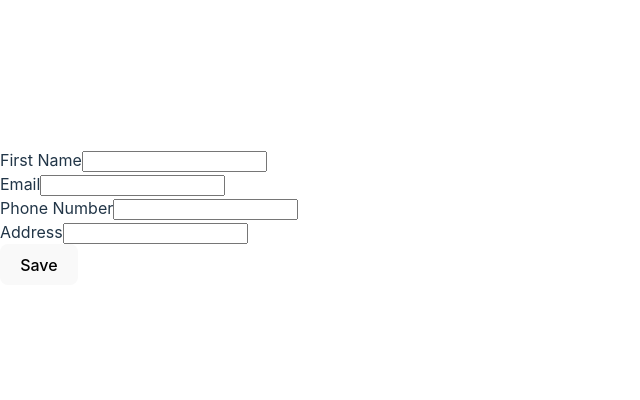
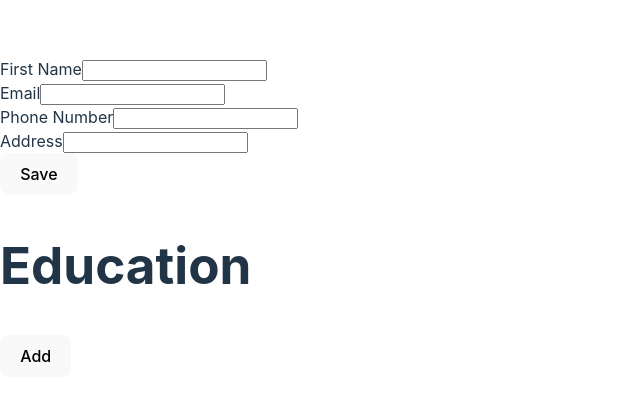
Before and after one commit to thabomoloi/cv-app, a React (Vite) app: page / in a window 1280 px wide. Shown: the part 166-566 px from the top of the page, without its empty margins (0-640 px from the left). Built offline with nearby package versions, Linux system fonts and the light colour scheme.

Commit message:
Add education form

```diff
--- a/src/App.jsx
+++ b/src/App.jsx
@@ -1,6 +1,7 @@
 import { useState } from "react";
 import uniqid from "uniqid";
 import PersonalDetails from "./components/PersonalDetails.jsx";
+import Education from "./components/EducationDetails.jsx";
 
 function App() {
 	const [personalDetails, setPersonalDetails] = useState({
@@ -12,6 +13,8 @@ function App() {
 
 	const [education, setEducation] = useState([]);
 	const [experience, setExperience] = useState([]);
+
+	const [educationEditID, setEducationEditID] = useState(null);
 
 	const handleDetailsChange = (event) => {
 		const name = event.target.name;
@@ -26,21 +29,22 @@ function App() {
 			address: "",
 		});
 	};
+
 	const handleEducationAdd = (event) => {
-		const { school, degree, startDate, endDate } = event.target.elements;
+		const id = uniqid();
 		setEducation((prevEducation) => [
 			...prevEducation,
 			{
-				id: uniqid(),
-				school: school.value,
-				degree: degree.value,
-				startDate: startDate.value,
-				endDate: endDate.value,
+				id,
+				school: "",
+				degree: "",
+				startDate: "",
+				endDate: "",
 			},
 		]);
+		setEducationEditID(id);
 	};
-	const handleEducationRemove = (event) => {
-		const { key } = event.target.dataset;
+	const handleEducationRemove = (key) => {
 		const updatedEducation = education.filter((item) => item.id != key);
 		setEducation(updatedEducation);
 	};
@@ -53,26 +57,24 @@ function App() {
 			}
 			return { ...item };
 		});
+		console.log(key);
 		setEducation(educationUpdate);
 	};
 
 	const handleExperienceAdd = (event) => {
-		const { company, position, startDate, endDate, description } =
-			event.target.elements;
 		setExperience((prevExperience) => [
 			...prevExperience,
 			{
 				id: uniqid(),
-				company: company.value,
-				position: position.value,
-				startDate: startDate.value,
-				endDate: endDate.value,
-				description: description.value,
+				company: "",
+				position: "",
+				startDate: "",
+				endDate: "",
+				description: "",
 			},
 		]);
 	};
-	const handleExperienceRemove = (event) => {
-		const { key } = event.target.dataset;
+	const handleExperienceRemove = (key) => {
 		const updatedExperience = experience.filter((item) => item.id != key);
 		setExperience(updatedExperience);
 	};
@@ -91,6 +93,7 @@ function App() {
 	return (
 		<div>
 			<div>
+				<section className="form details">
 					<PersonalDetails
 						fullName={personalDetails.fullName}
 						email={personalDetails.email}
@@ -99,6 +102,34 @@ function App() {
 						handleChange={handleDetailsChange}
 						removeDetails={handleDetailsRemove}
 					/>
+				</section>
+				<section className="form education">
+					<h1>Education</h1>
+					{education && (
+						<div>
+							{education.map((item) => {
+								return (
+									<Education
+										key={item.id}
+										id={item.id}
+										school={item.school}
+										degree={item.degree}
+										startDate={item.startDate}
+										endDate={item.endDate}
+										description={item.description}
+										handleChange={handleEducationChange}
+										editID={educationEditID}
+										handleEditID={(id) => setEducationEditID(id)}
+										removeEducation={handleEducationRemove}
+									/>
+								);
+							})}
+						</div>
+					)}
+					{educationEditID == null && (
+						<button onClick={handleEducationAdd}>Add</button>
+					)}
+				</section>
 			</div>
 			<div>
 				<div className="cv-document">
@@ -110,6 +141,7 @@ function App() {
 						</p>
 						<p>{personalDetails.address}</p>
 					</div>
+					<div className="cv-body"></div>
 				</div>
 			</div>
 		</div>
```
Lines whose indentation alone changed are shown as unchanged.
